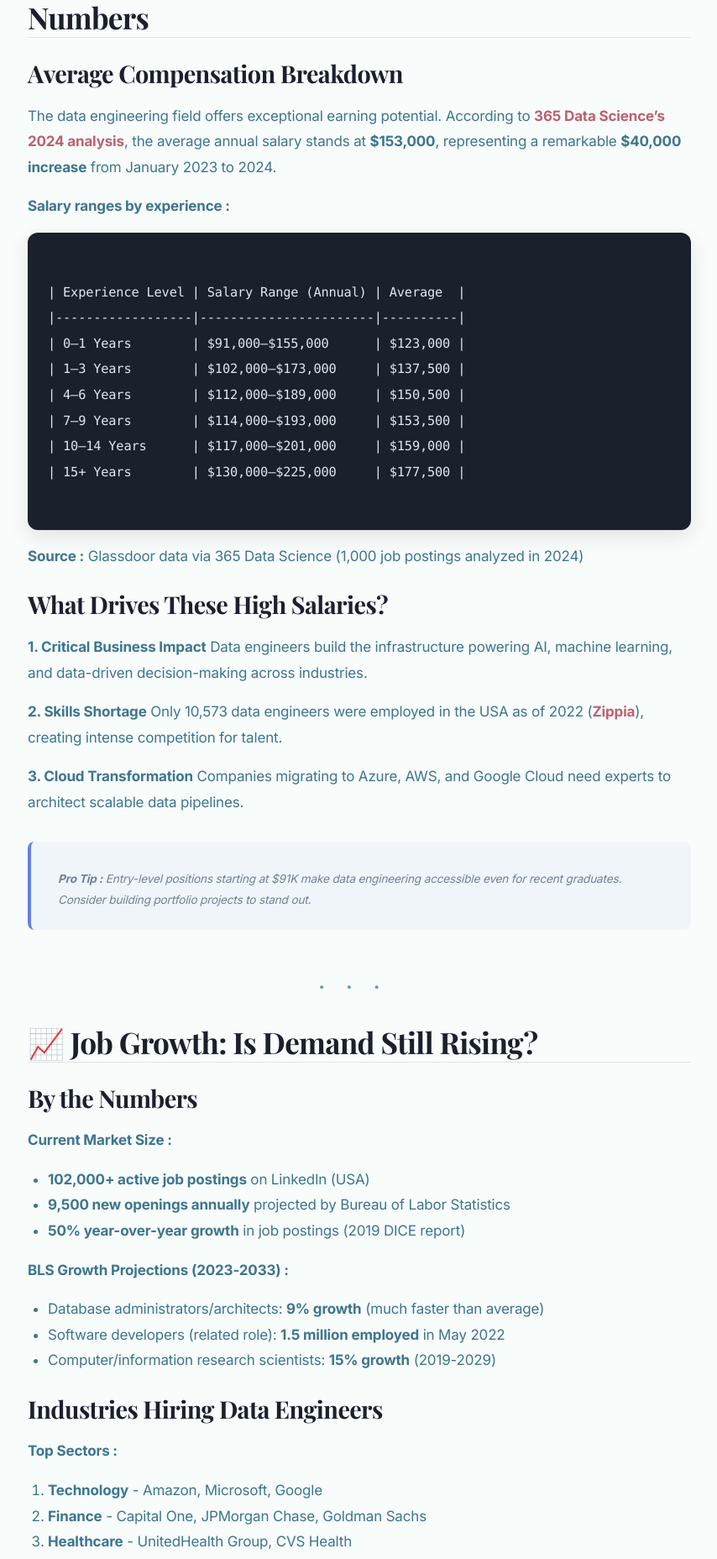
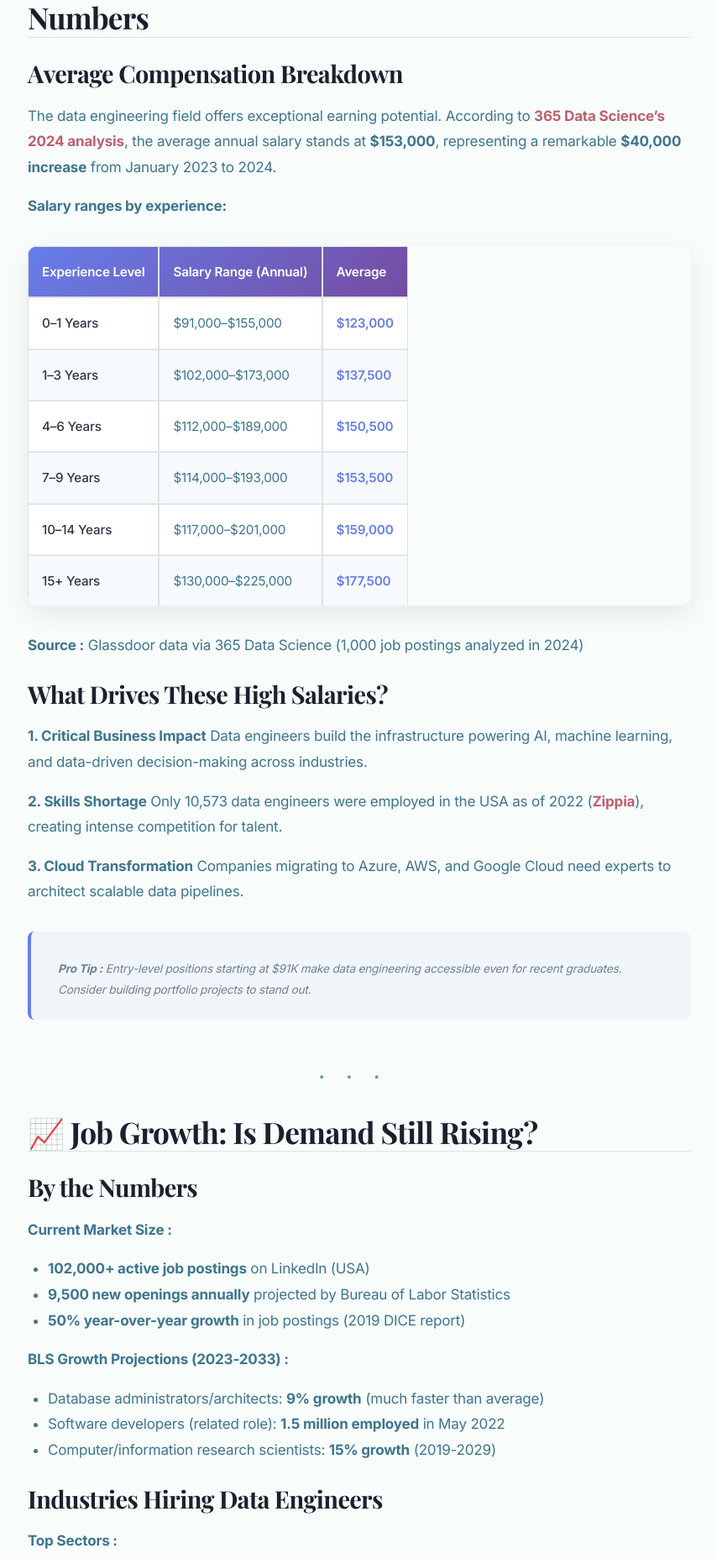
Before and after one commit to byambaa1982/byambaa1982.github.io, a Jekyll site: the page built from _posts/2025-12-27-jobdemand.md, in a window 1280 px wide. Shown: the part 1249-3105 px from the top of the page at 84% size, without its empty margins (102-956 px from the left). Built offline with Jekyll 4.4.1, drawn with Linux system fonts in a browser that asks for light colours; nearby versions of some CDN libraries.

Commit message:
Fix table markdown syntax and enhance table CSS for better UI and mobile responsiveness

````diff
--- a/_posts/2025-12-27-jobdemand.md
+++ b/_posts/2025-12-27-jobdemand.md
@@ -23,12 +23,7 @@
 
 The data engineering field offers exceptional earning potential. According to [365 Data Science's 2024 analysis](https://365datascience.com/career-advice/data-engineer-job-market/), the average annual salary stands at **$153,000**, representing a remarkable **$40,000 increase** from January 2023 to 2024.
 
-**Salary ranges by experience :**
-
-
-
-
-```table
+**Salary ranges by experience:**
 
 | Experience Level | Salary Range (Annual) | Average  |
 |------------------|-----------------------|----------|
@@ -38,8 +33,6 @@
 | 7–9 Years        | $114,000–$193,000     | $153,500 |
 | 10–14 Years      | $117,000–$201,000     | $159,000 |
 | 15+ Years        | $130,000–$225,000     | $177,500 |
-
-```
 
 
 
--- a/_sass/custom.scss
+++ b/_sass/custom.scss
@@ -455,10 +455,21 @@
   }
 
   table {
+    width: 100%;
+    border-collapse: separate;
+    border-spacing: 0;
     border-radius: 12px;
     overflow: hidden;
     box-shadow: var(--card-shadow);
     margin: 2rem 0;
+    font-size: 0.95rem;
+
+    @media (max-width: 768px) {
+      font-size: 0.85rem;
+      display: block;
+      overflow-x: auto;
+      -webkit-overflow-scrolling: touch;
+    }
 
     thead {
       background: var(--primary-gradient);
@@ -467,10 +478,18 @@
       th {
         padding: 1rem;
         font-weight: 600;
+        text-align: left;
+
+        @media (max-width: 768px) {
+          padding: 0.8rem 0.5rem;
+          font-size: 0.85rem;
+        }
       }
     }
 
     tbody {
+      background: white;
+
       tr {
         transition: var(--transition-smooth);
 
@@ -479,12 +498,31 @@
         }
 
         &:hover {
-          background: rgba(102, 126, 234, 0.05);
+          background: rgba(102, 126, 234, 0.08);
+          transform: scale(1.01);
         }
 
         td {
           padding: 1rem;
           border-bottom: 1px solid #e2e8f0;
+
+          @media (max-width: 768px) {
+            padding: 0.8rem 0.5rem;
+          }
+
+          &:first-child {
+            font-weight: 500;
+            color: var(--text-primary);
+          }
+
+          &:last-child {
+            font-weight: 600;
+            color: var(--accent-color);
+          }
+        }
+
+        &:last-child td {
+          border-bottom: none;
         }
       }
     }
````
